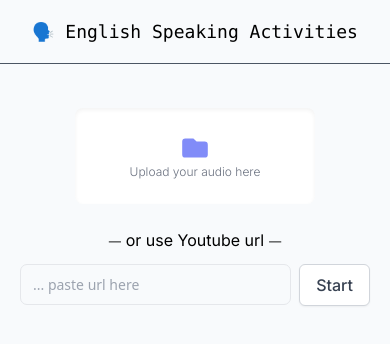
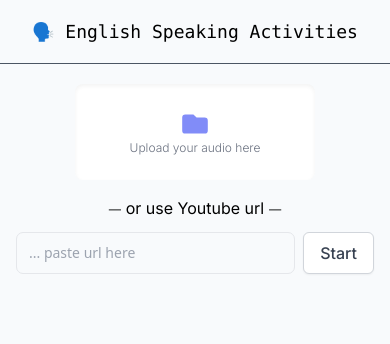
Before and after one commit to eggarcia98/english-skills-platform, a Next.js app: page / in a window 390 px wide. Shown: the top 344 px of the page. Built offline with nearby package versions, Linux system fonts and the light colour scheme.

Commit message:
improving responsive UI for smaller screens

```diff
--- a/next.config.mjs
+++ b/next.config.mjs
@@ -1,4 +1,10 @@
 /** @type {import('next').NextConfig} */
-const nextConfig = {};
+const nextConfig = {
+    experimental: {
+        runtime: "experimental-edge",
+    },
+    reactStrictMode: true,
+    swcMinify: true,
+};
 
 export default nextConfig;
--- a/src/app/page.tsx
+++ b/src/app/page.tsx
@@ -16,28 +16,25 @@ export default function Home() {
     );
 
     return (
-        <div className="h-screen  bg-slate-50">
+        <div className="h-screen flex flex-col bg-slate-50">
             <div className="sticky bg-slate-50 top-0 col-span-2 w-full h-16 flex justify-center border-b-[0.01rem] border-gray-600">
                 <p className="place-self-center text-center font-mono text-lg dark:text-black">
                     🗣️ English Speaking Activities
                 </p>
             </div>
-            <main className="grid grid-cols-2 grid-rows-[auto_auto_auto_auto] justify-items-center gap-6 space-evenly m-5">
-                <div className="w-full col-span-2 ">
-                    <div className="flex flex-col w-full items-center ">
-                        <UploadFile setAudioFile={setAudioFile} />
-                        <AudioUrlInput setAudioUrl={setAudioUrl} />
-                    </div>
-                </div>
-
-                <div className="w-full col-span-2 lg:col-span-1">
+            <div className="w-full col-span-2 flex flex-col items-center p-4 space-y-3">
+                <UploadFile setAudioFile={setAudioFile} />
+                <AudioUrlInput setAudioUrl={setAudioUrl} />
+            </div>
+            <main className="flex-1 grid n-xs:grid-cols-2 col-span-1 justify-items-center gap-6 m-5 ">
+                <div className="w-full col-span-2 n-xs:col-span-1">
                     <ReactPlayerComponent
                         audioFile={audioFile}
                         audioUrl={audioUrl}
                         fragmetAudioTime={fragmetAudioTime}
                     />
                 </div>
-                <div className="w-full col-span-2 lg:col-span-1">
+                <div className="w-full col-span-2 n-xs:col-span-1">
                     <ExerciseBoard
                         audioFile={audioFile}
                         audioUrl={audioUrl}
--- a/src/components/Audio/AudioUrlInput.tsx
+++ b/src/components/Audio/AudioUrlInput.tsx
@@ -12,7 +12,7 @@ export default function AudioUrlInput({ setAudioUrl }: AudioUrlInputProps) {
             ⏤ or use Youtube url ⏤
             <div className="flex gap-2 w-full justify-center">
                 <input
-                    className="peer h-full w-full sm:w-full md:w-96 lg:w-98 rounded-[7px] border border-blue-gray-200 bg-transparent px-3 py-2.5 font-sans text-sm font-normal dark:text-blue-gray-700 text-blue-gray-700 outline outline-0 transition-all placeholder-shown:border placeholder-shown:border-blue-gray-200 placeholder-shown:border-t-blue-gray-200 focus:border-2 focus:border-teal-500  focus:outline-0 disabled:border-0 disabled:bg-blue-gray-50"
+                    className="peer h-full= w-full sm:w-full md:w-96 lg:w-98 rounded-[7px] border border-blue-gray-200 bg-transparent px-3 py-2.5 font-sans text-sm font-normal dark:text-blue-gray-700 text-blue-gray-700 outline outline-0 transition-all placeholder-shown:border placeholder-shown:border-blue-gray-200 placeholder-shown:border-t-blue-gray-200 focus:border-2 focus:border-teal-500  focus:outline-0 disabled:border-0 disabled:bg-blue-gray-50"
                     placeholder="... paste url here"
                     onChange={(event: any) =>
                         setInputAudioUrlValue(event.target.value)
--- a/src/components/Audio/ReactPlayer.tsx
+++ b/src/components/Audio/ReactPlayer.tsx
@@ -44,7 +44,7 @@ export default function ReactPlayerComponent({
     if (!(audioFile || audioUrl)) return <></>;
 
     return (
-        <div className="lg:h-full md:h-72 h-48">
+        <div className="max-h-[600px] h-full w-full flex flex-col">
             <ReactPlayer
                 ref={playerRef}
                 url={currentUrlAudio}
--- a/src/components/Audio/UploadFile.tsx
+++ b/src/components/Audio/UploadFile.tsx
@@ -37,7 +37,7 @@ export default function UploadFile({ setAudioFile }: UploadFileProps) {
     return (
         <form
             action="#"
-            className="h-24 w-60 min-w-[auto] bg-white rounded-lg shadow-inner m-6"
+            className="h-24 w-60 min-w-[auto] bg-white rounded-lg shadow-inner m-1"
             onDragOver={handleDrag}
             onDragEnter={handleDrag}
             onDrop={handleDrop}
--- a/src/components/Exercise/ExerciseBoard/ExerciseBoard.tsx
+++ b/src/components/Exercise/ExerciseBoard/ExerciseBoard.tsx
@@ -22,7 +22,10 @@ export default function ExerciseBoard({
         if (!file && !url) return;
 
         setIsProcessing(true);
-        fetch("http://192.168.1.107:6030/summarize_audio", {
+
+        const host = process.env.NEXT_PUBLIC_API_SERVER_HOST;
+        const port = process.env.NEXT_PUBLIC_API_SERVER_PORT;
+        fetch(`${host}:${port}/summarize_audio`, {
             headers: {
                 "Content-Type": !!file ? "audio/*" : "application/json",
             },
```
Also changed, not shown: package.json (+12 -3 lines), 2 other files (tests, documents, lock files or other folders).
